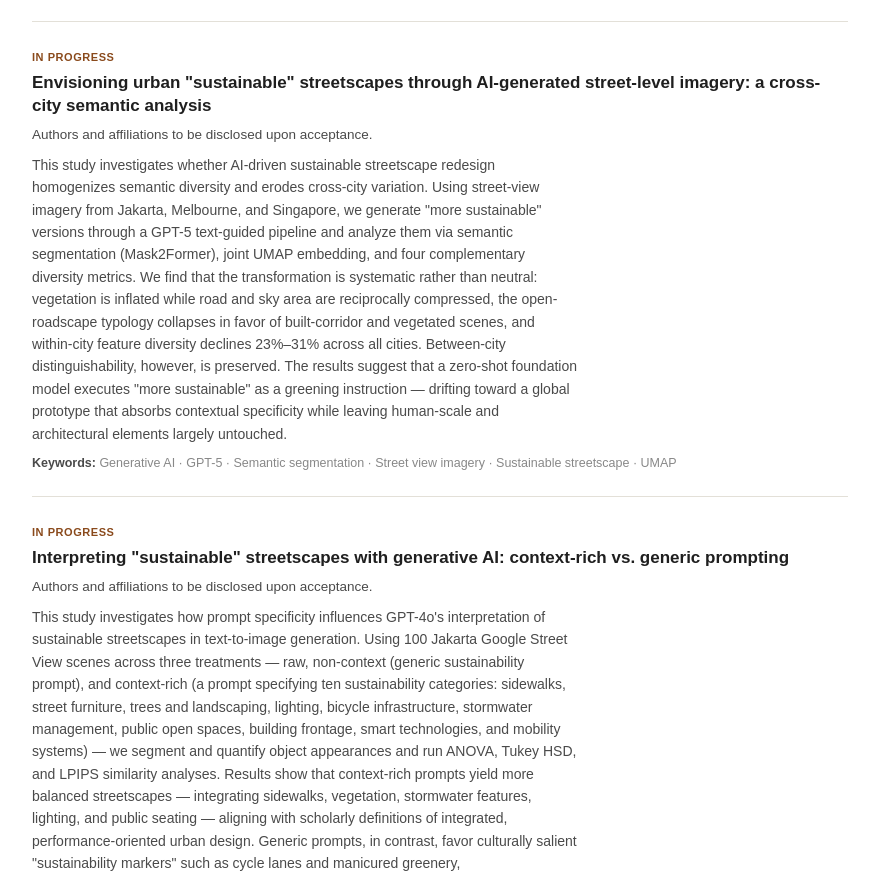
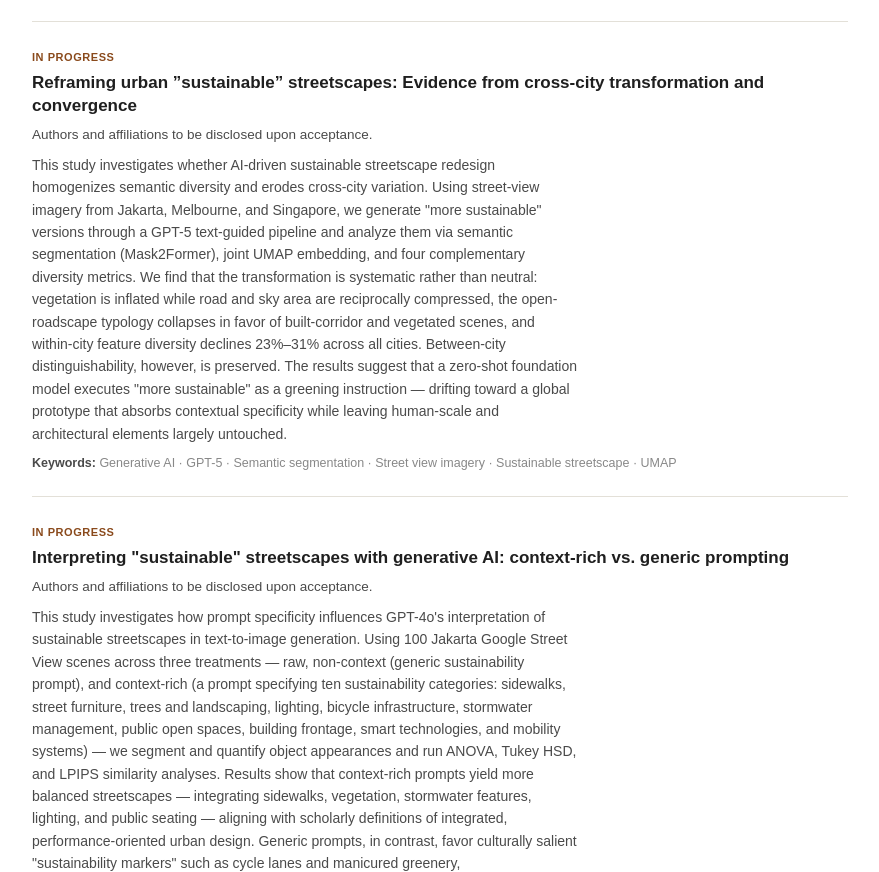
Before and after one commit to AditPradana36/prompting_sustainability, a plain HTML site: page index.html in a window 1280 px wide. Shown: the part 3283-4155 px from the top of the page, without its empty margins (200-1079 px from the left). Drawn offline with Linux system fonts and the light colour scheme.

Commit message:
Paper 1 title changed

```diff
--- a/index.html
+++ b/index.html
@@ -125,7 +125,7 @@
       <li>
         <span class="paper-status">In Progress</span>
         <p class="paper-title">
-          Envisioning urban "sustainable" streetscapes through AI-generated street-level imagery: a cross-city semantic analysis
+          Reframing urban ”sustainable” streetscapes: Evidence from cross-city transformation and convergence
         </p>
         <p class="paper-authors">
           Authors and affiliations to be disclosed upon acceptance.
```
